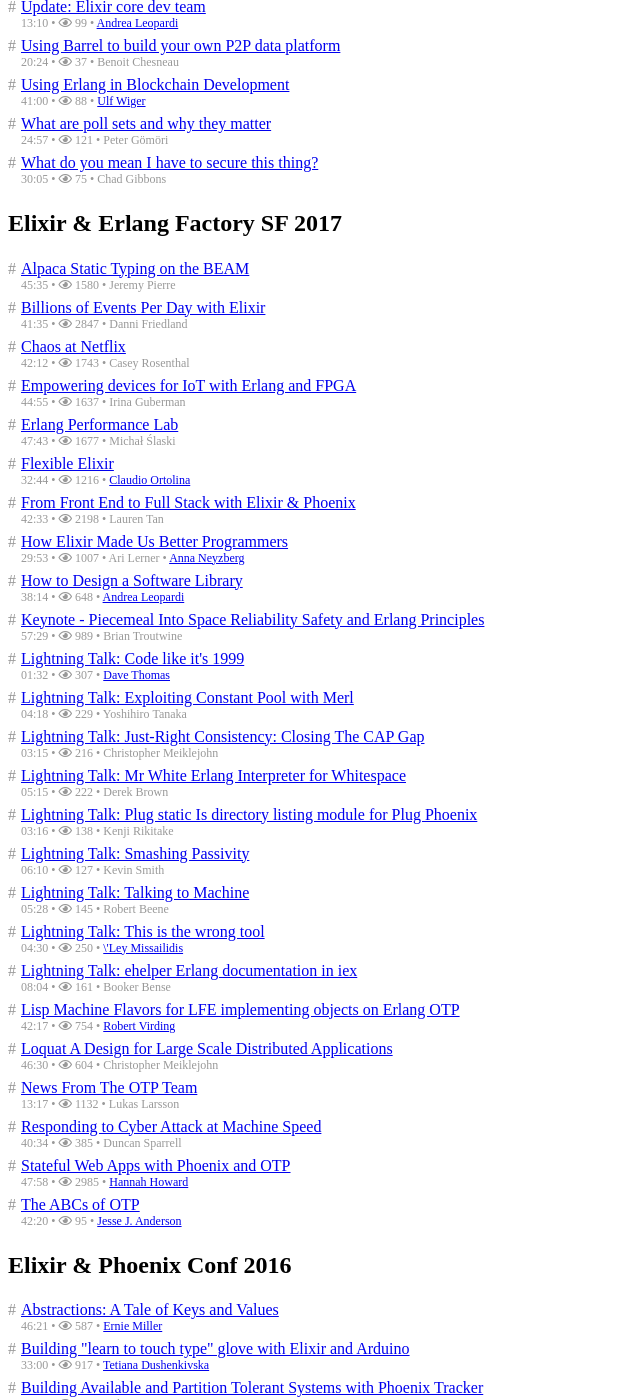
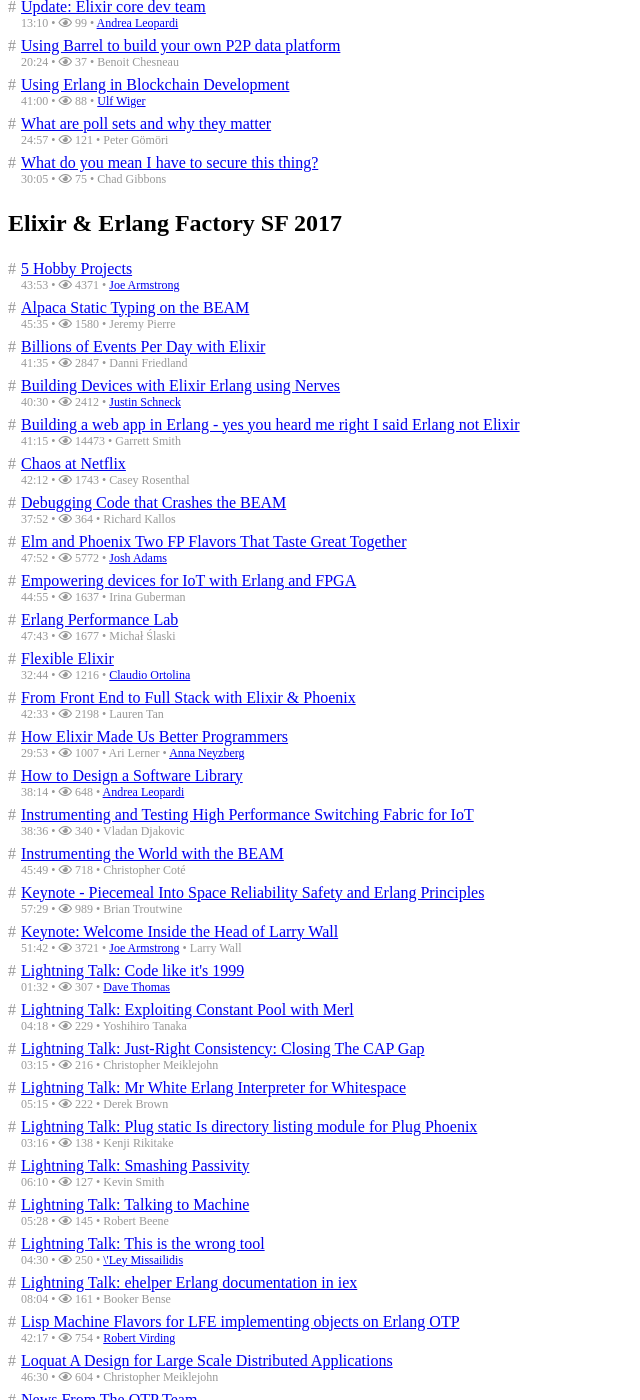
Before and after one commit to gmile/everyelixirvideo.page, a Jekyll site: the page built from index.html, in a window 1280 px wide and 1400 px high, scrolled down 5239 px. Shown: the whole window, without its empty margins (0-640 px from the left). Built offline with Jekyll 4.4.1, drawn with Linux system fonts in a browser that asks for light colours; nearby versions of some CDN libraries; some of the changed text lies outside the part shown.

Commit message:
elixir_and_erlang_factory_sf_2017.yaml, pt2

```diff
--- a/_data/elixir_and_erlang_factory_sf_2017.yaml
+++ b/_data/elixir_and_erlang_factory_sf_2017.yaml
@@ -185,3 +185,96 @@
   conference: elixir_and_erlang_factory_sf_2017
   video_view_count: 385
   video_duration_seconds: 2434
+- video_id: A76hM3MpEKo
+  talk_title: Transforming Programming
+  speakers:
+  - dave_thomas
+  conference: elixir_and_erlang_factory_sf_2017
+  video_view_count: 8432
+  video_duration_seconds: 2806
+- video_id: YplkQu6a80Q
+  talk_title: Orchestrating Chaos Applying Database Research in the Wild
+  speakers:
+  - peter_alvaro
+  conference: elixir_and_erlang_factory_sf_2017
+  video_view_count: 773
+  video_duration_seconds: 2638
+- video_id: sgFwhJduA-s
+  talk_title: Elm and Phoenix Two FP Flavors That Taste Great Together
+  speakers:
+  - josh_adams
+  conference: elixir_and_erlang_factory_sf_2017
+  video_view_count: 5772
+  video_duration_seconds: 2872
+- video_id: aIGVOFwYtHE
+  talk_title: Building Devices with Elixir Erlang using Nerves
+  speakers:
+  - justin_schneck
+  conference: elixir_and_erlang_factory_sf_2017
+  video_view_count: 2412
+  video_duration_seconds: 2430
+- video_id: oTAgcR-rMMc
+  talk_title: Instrumenting the World with the BEAM
+  speakers:
+  - christopher_cote
+  conference: elixir_and_erlang_factory_sf_2017
+  video_view_count: 718
+  video_duration_seconds: 2749
+- video_id: BO-8Hx8kPtA
+  talk_title: Building a web app in Erlang - yes you heard me right I said Erlang not Elixir
+  speakers:
+  - garrett_smith
+  conference: elixir_and_erlang_factory_sf_2017
+  video_view_count: 14473
+  video_duration_seconds: 2475
+- video_id: SpH9BTMZKXc
+  talk_title: 'Keynote: Welcome Inside the Head of Larry Wall'
+  speakers:
+  - joe_armstrong
+  - larry_wall
+  conference: elixir_and_erlang_factory_sf_2017
+  video_view_count: 3721
+  video_duration_seconds: 3102
+  keynote: true
+- video_id: trpueWn8DIM
+  talk_title: Realtime Data Pipelines with Elixir GenStage
+  speakers:
+  - peter_hastie
+  conference: elixir_and_erlang_factory_sf_2017
+  video_view_count: 3618
+  video_duration_seconds: 2739
+- video_id: 41hNS39Xi8s
+  talk_title: Debugging Code that Crashes the BEAM
+  speakers:
+  - richard_kallos
+  conference: elixir_and_erlang_factory_sf_2017
+  video_view_count: 364
+  video_duration_seconds: 2272
+- video_id: PtgD5WRzcy4
+  talk_title: Tracing JIT Compiler
+  speakers:
+  - lukas_larsson
+  conference: elixir_and_erlang_factory_sf_2017
+  video_view_count: 1276
+  video_duration_seconds: 2652
+- video_id: Grr_PAwdY2c
+  talk_title: Instrumenting and Testing High Performance Switching Fabric for IoT
+  speakers:
+  - vladan_djakovic
+  conference: elixir_and_erlang_factory_sf_2017
+  video_view_count: 340
+  video_duration_seconds: 2316
+- video_id: F3ETR4rXZco
+  talk_title: 5 Hobby Projects
+  speakers:
+  - joe_armstrong
+  conference: elixir_and_erlang_factory_sf_2017
+  video_view_count: 4371
+  video_duration_seconds: 2633
+- video_id: uQY6yD2Lw-g
+  talk_title: Wireless Embedded Erlang Applications with Grisp Hardware Boards and Toolchain
+  speakers:
+  - peer_stritzinger
+  conference: elixir_and_erlang_factory_sf_2017
+  video_view_count: 977
+  video_duration_seconds: 2703
```
Also changed, not shown: _data/speakers.yaml (+25 -0 lines).
